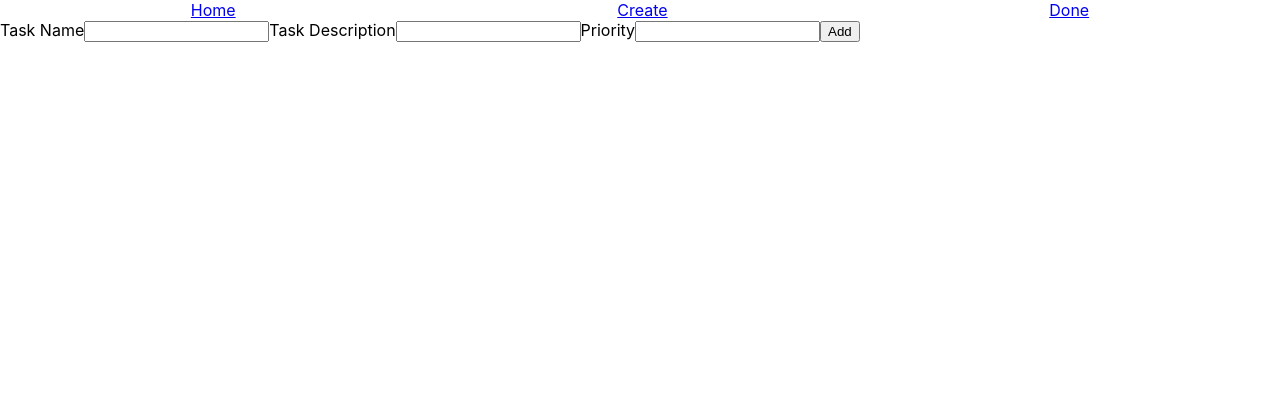
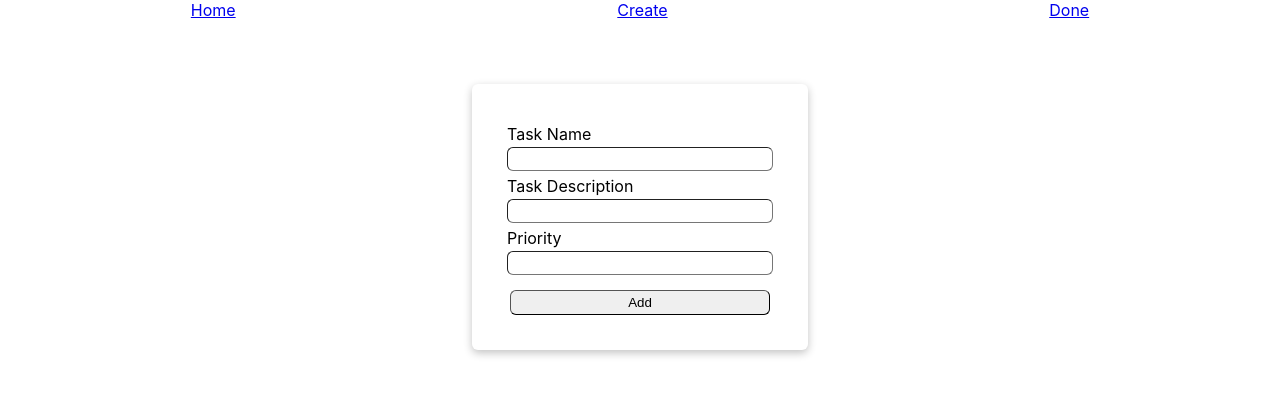
Before and after one commit to ralvescosta/poc_reactjs_testing_library, a React (Create React App) app: page /create in a window 1280 px wide. Shown: the top 394 px of the page. Built offline with nearby package versions, Linux system fonts and the light colour scheme.

Commit message:
feat: todo item

```diff
--- a/src/Route.tsx
+++ b/src/Route.tsx
@@ -5,7 +5,7 @@ import {BrowserRouter, Switch, Route} from "react-router-dom";
 import {Navigation} from './components/Navigation'
 
 import {CreateTodo} from './pages/CreateTodo'
-import {HomePage} from './pages/Home'
+import {Home} from './pages/Home'
 import {DonePage} from './pages/Done'
 
 
@@ -16,7 +16,7 @@ export const AppRoute = () => {
 
         <Switch>
           <Route path="/" exact>
-            <HomePage />
+            <Home />
           </Route>
 
           <Route path="/create">
--- a/src/components/TodoItem/index.tsx
+++ b/src/components/TodoItem/index.tsx
@@ -3,6 +3,23 @@ import './styles.css'
 
 export const TodoItem = () => {
   return (
-    <div/>
+    <div>
+      <span>5</span>
+
+      <div>
+        <strong>Name: </strong>
+        <span>Loren Ipsum</span>
+      </div>
+
+      <div>
+        <strong>Description: </strong>
+        <span>Loren Ipsum</span>
+      </div>
+
+      <div>
+        <button>Delete</button>
+        <button>Done</button>
+      </div>
+    </div>
   )
 }
--- a/src/pages/CreateTodo/index.tsx
+++ b/src/pages/CreateTodo/index.tsx
@@ -1,9 +1,9 @@
 import React from 'react'
 
-import {CreateTodoPage} from './view'
+import {CreateTodoView} from './view'
 
 export const CreateTodo = () => {
   return (
-    <CreateTodoPage />
+    <CreateTodoView />
   )
 }
--- a/src/pages/CreateTodo/view/index.tsx
+++ b/src/pages/CreateTodo/view/index.tsx
@@ -1,19 +1,20 @@
 import React from 'react'
+import "./styles.css"
 
-export const CreateTodoPage = () => {
+export const CreateTodoView = () => {
   return (
     <div className="container">
       <form className="form">
-        <label>Task Name</label>
-        <input />
+        <label className="label">Task Name</label>
+        <input className="input" />
 
-        <label>Task Description</label>
-        <input />
+        <label className="label">Task Description</label>
+        <input className="input" />
 
-        <label>Priority</label>
-        <input />
+        <label className="label">Priority</label>
+        <input className="input" />
 
-        <button>Add</button>
+        <button className="button">Add</button>
       </form>
     </div>
   )
--- a/src/pages/CreateTodo/view/styles.css
+++ b/src/pages/CreateTodo/view/styles.css
@@ -6,3 +6,40 @@
   align-items: center;
   justify-content: center;
 }
+
+.form {
+
+  display: flex;
+  flex-direction: column;
+  align-items: center;
+  justify-content: center;
+
+  box-shadow: rgba(0, 0, 0, 0.24) 0px 3px 8px;
+  border-radius: 6px;
+  padding: 35px;
+}
+
+.label {
+  align-self: start;
+  margin: 5px 0px 3px 0;
+}
+
+.input {
+  width: 260px;
+  height: 20px;
+  border-radius: 6px;
+  border-width: 0.5px;
+}
+
+.button {
+  margin-top: 15px;
+  width: 260px;
+  height: 25px;
+  border-radius: 6px;
+  border-width: 0.5px;
+  cursor: pointer;
+}
+
+.button:hover {
+  opacity: 0.7;
+}
--- a/src/pages/Home/index.tsx
+++ b/src/pages/Home/index.tsx
@@ -1,9 +1,9 @@
 import React from 'react'
 
-export const HomePage = () => {
+import {HomeView} from './view'
+
+export const Home = () => {
   return (
-    <div>
-      <h1>List</h1>
-    </div>
+    <HomeView />
   )
 }
--- /dev/null
+++ b/src/pages/Home/view/index.tsx
@@ -0,0 +1,9 @@
+import React from 'react'
+
+import {TodoItem} from '../../../components/TodoItem'
+
+export const HomeView = () => {
+  return (
+    <TodoItem />
+  )
+}
```
Also changed, not shown: src/pages/Home/view/home.page.tsx (deleted, +0 -7 lines), src/pages/Home/view/styles.css (added), 1 other file (tests, documents, lock files or other folders).
